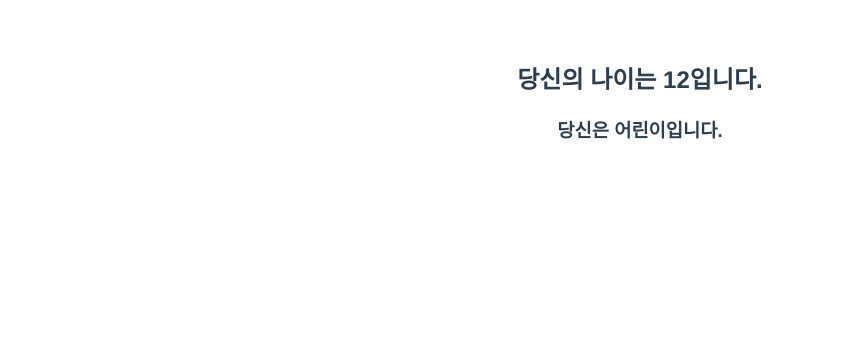
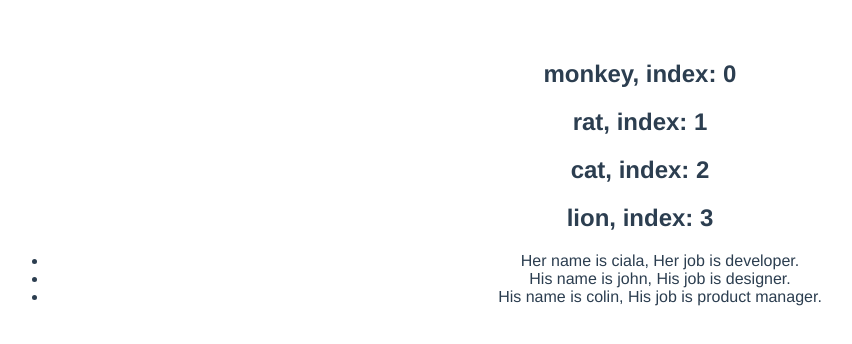
Before and after one commit to kimji9663/vue-practice, a Vue app: page / in a window 1280 px wide. Shown: the top 344 px of the page, without its empty margins (0-852 px from the left). Built offline with nearby package versions, Linux system fonts and the light colour scheme.

Commit message:
vue 반복문 연습

```diff
--- a/src/App.vue
+++ b/src/App.vue
@@ -1,22 +1,29 @@
 <template>
   <div>
-    <h2>당신의 나이는 {{ age }}입니다.</h2>
-    <h3 v-if="age > 18">당신은 어른입니다.</h3>
-    <h3 v-else-if="age > 13 && age <= 18">당신은 청소년입니다.</h3>
-    <h3 v-else>당신은 어린이입니다.</h3>
+    <h2 v-for="(animal, index) in animals" :key="index">{{ animal }}, index: {{ index }}</h2>
+    <ul>
+      <li v-for="(user, index) in users" :key="index">
+        {{ user.gender==='female' ? 'Her' : 'His'}} name is {{ user.name }},
+        {{ user.gender==='female' ? 'Her' : 'His'}} job is {{ user.job }}.
+      </li>
+    </ul>
   </div>
 </template>
 
 <script>
-
-export default {
-  name: 'App',
-  data() {
-    return {
-      age: 12,
+  export default {
+    name: 'App',
+    data() {
+      return {
+        animals: ['monkey', 'rat', 'cat', 'lion'],
+        users: [
+          { name: 'ciala', job: 'developer', gender: 'female'},
+          { name: 'john', job: 'designer', gender: 'male'},
+          { name: 'colin', job: 'product manager', gender: 'male'},
+        ]
+      }
     }
   }
-}
 </script>
 
 <style>
```
